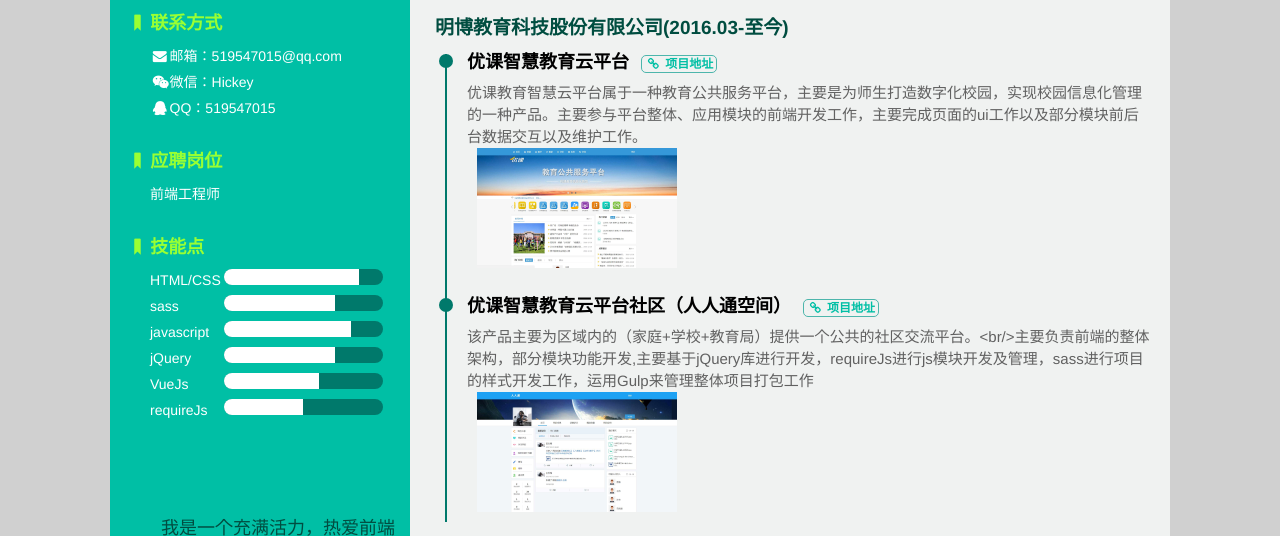
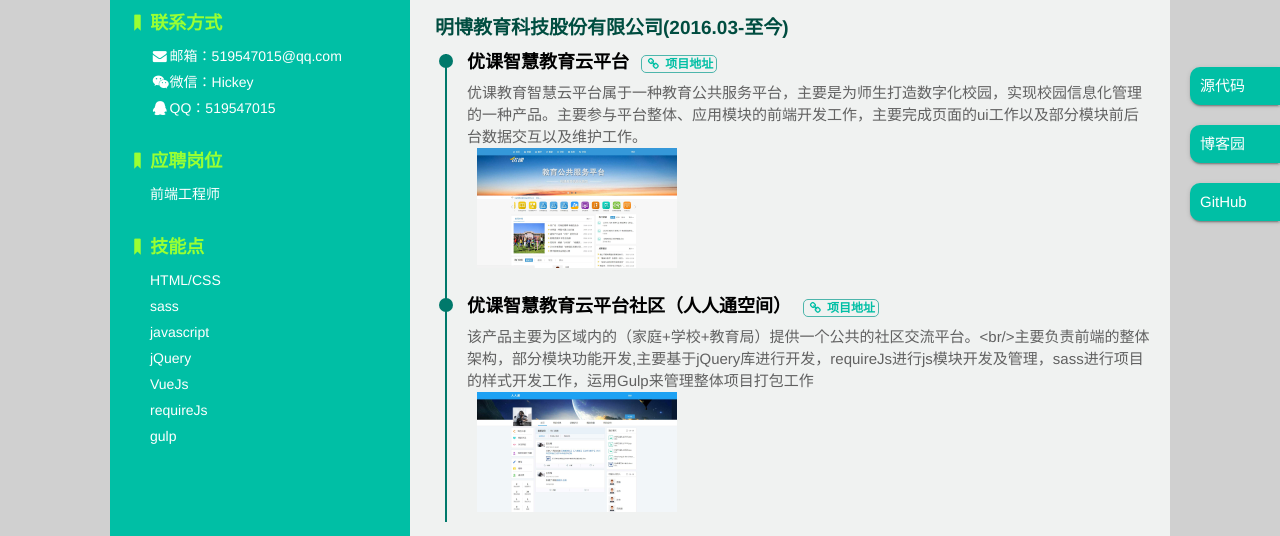
Before and after one commit to shihao905/cv, a website: page index.html in a window 1280 px wide. Shown: the part 253-789 px from the top of the page. Drawn offline with Linux system fonts and the light colour scheme; files that its build step writes are made by us from their sources.

Commit message:
change cv

```diff
--- a/gulpfile.js
+++ b/gulpfile.js
@@ -51,7 +51,7 @@
 
 });
 
-gulp.task('watchSass',function(){
+gulp.task('watch',function(){
     borwserSync.init({
         server:{
         baseDir:'./'
--- a/index.html
+++ b/index.html
@@ -5,10 +5,10 @@
         <meta http-equiv="X-UA-Compatible" content="IE=Edge">
         <meta name="renderer" content="webkit|ie-comp|ie-stand">
         <title>史浩的简历</title>
-        <link rel="stylesheet" href="dist/css/fontello.min.css?v=b817d3a8f9">
-        <link rel="stylesheet" href="dist/css/index.min.css?v=f4da352d92">
+        <link rel="stylesheet" href="dist/css/fontello.min.css?v=b817d3a8f9?v=b817d3a8f9">
+        <link rel="stylesheet" href="dist/css/index.min.css?v=f4da352d92?v=f4da352d92">
         <script src="lib/js/vue.min.js"></script>
-        <script src="dist/js/json.min.js?v=51f82ebbbe"></script>
+        <script src="dist/js/json.min.js?v=93a0e955b2?v=5d0f474814"></script>
     </head>
     <body>
         <div id="content" class="clearFix">
@@ -40,7 +40,7 @@
                     <ul>
                         <li v-for="item in skill" class="clearFix">
                             <span class="type">{{item.title}}</span>
-                            <span class="bar"><span class="childBar" v-bind:style="{width: item.length}"></span></span>
+                            <!-- <span class="bar"><span class="childBar" v-bind:style="{width: item.length}"></span></span> -->
                         </li>
                     </ul>
                 </div>
@@ -86,8 +86,13 @@
                     </ul>
                 </div>
             </div>
+            <ul id="listNav">
+                <li v-for="item in navList"><a v-bind:href="item.url" target="_black">{{item.title}}</a></li>
+            </ul>
+        </div>
+        <div id="footer">
+            <p>Theme by <a href="http://html.love/" target="_blank">DIYgod</a>. Made with by <a href="https://shihao905.github.io/cv/" target="_blank">Shihao</a>. 最后更新于2017年2月</p>
         </div>
     </body>
-
-    <script src="dist/js/index.min.js?v=f12bba57d8"></script>
+    <script src="dist/js/index.min.js?v=f12bba57d8?v=f12bba57d8"></script>
 </html>
--- a/src/js/json.js
+++ b/src/js/json.js
@@ -43,16 +43,17 @@
 		}
 	],
 	skill:[
-		{title:'HTML/CSS',length:'85%'},
-		{title:'sass',length:'70%'},
-		{title:'javascript',length:'80%'},
-		{title:'jQuery',length:'70%'},
-		{title:'VueJs',length:'60%'},
-		{title:'requireJs',length:'50%'}
+		{title:'HTML/CSS',length:'70%'},
+		{title:'sass',length:'55%'},
+		{title:'javascript',length:'65%'},
+		{title:'jQuery',length:'55%'},
+		{title:'VueJs',length:'45%'},
+		{title:'requireJs',length:'30%'},
+		{title:'gulp',length:'30%'}
 	],
 	note:[
-		'我是一个充满活力，热爱前端事业，并为之一直前进的人。',
-		'希望寻找一个关于webApp开发的工作'
+		'个充满活力，热爱前端的前端工程师，并且善于发现问题、解决问题、勇于改进。',
+		'希望寻找一个前端开发的岗位，赶快联系我吧！！！'
 	],
 	project:[
 		{
@@ -122,6 +123,23 @@
 			]
 		}
 
+	],
+	navList: [
+
+		{
+			title:'源代码',
+			url: 'https://github.com/shihao905/cv'
+		},
+		{
+
+			title:'博客园',
+			url: 'http://www.cnblogs.com/shihao905'
+		},
+		{
+
+			title:'GitHub',
+			url: 'https://github.com/shihao905'
+		}
 	]
 
 }
--- a/src/rev/css/rev-manifest.json
+++ b/src/rev/css/rev-manifest.json
@@ -1,4 +1,4 @@
 {
   "css/fontello.min.css": "css/fontello.min.css?v=b817d3a8f9",
-  "css/index.min.css": "css/index.min.css?v=f4da352d92"
+  "css/index.min.css": "css/index.min.css?v=6598db3349"
 }
--- a/src/rev/js/rev-manifest.json
+++ b/src/rev/js/rev-manifest.json
@@ -1,4 +1,4 @@
 {
   "js/index.min.js": "js/index.min.js?v=f12bba57d8",
-  "js/json.min.js": "js/json.min.js?v=51f82ebbbe"
+  "js/json.min.js": "js/json.min.js?v=21e6b18ef2"
 }
--- a/src/sass/index.scss
+++ b/src/sass/index.scss
@@ -161,3 +161,33 @@
 	    }
 	}
 }
+#footer {
+	text-align: center;
+	margin: 20px 0;
+	a {
+		color: #3598d8;
+	}
+}
+#listNav{
+	position: fixed;
+	top: 50%;
+	right: 0;
+	margin-top: -80px;
+	li{
+		margin-bottom: 20px;
+		background: #00bfa5;
+		overflow: hidden;
+	    -webkit-border-radius: 10px 0 0 10px;
+	    border-radius: 10px 0 0 10px;
+	    -webkit-box-shadow: 0 2px 2px 0 rgba(0,0,0,.14), 0 3px 1px -2px rgba(0,0,0,.2), 0 1px 5px 0 rgba(0,0,0,.12);
+	    box-shadow: 0 2px 2px 0 rgba(0,0,0,.14), 0 3px 1px -2px rgba(0,0,0,.2), 0 1px 5px 0 rgba(0,0,0,.12);
+	}
+	a {
+		display: inline-block;
+	    width: 80px;
+	    height: 38px;
+	    line-height: 38px;
+	    padding-left: 10px;
+	    color: #fff;
+	}
+}
```
Also changed, not shown: dist/css/index.min.css, dist/images/cv.jpg, dist/js/json.min.js, src/css/index.css, src/images/cv.jpg.
